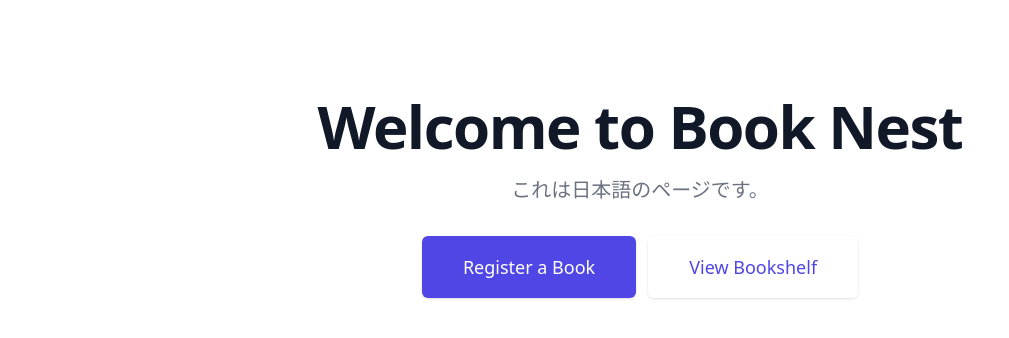
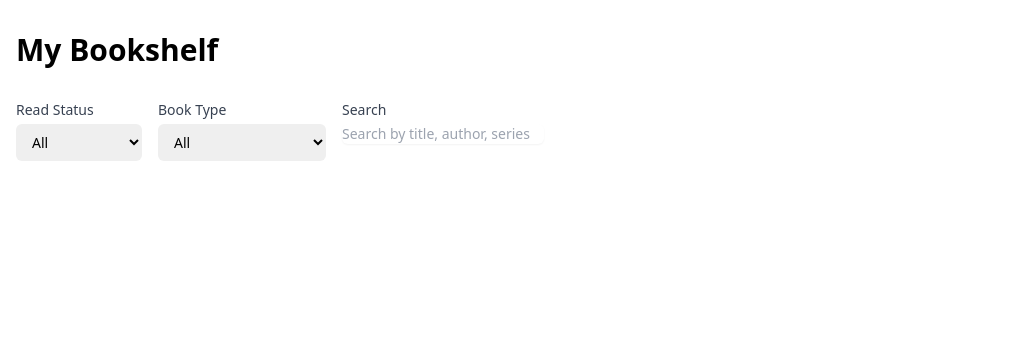
Before and after one commit to gochiAI/BookNest, a Nuxt app: page / in a window 1280 px wide. Shown: the top 338 px of the page, without its empty margins (0-1009 px from the left). Built offline with nearby package versions, Linux system fonts and the light colour scheme.

Commit message:
[add F/f] components/,components/BookFilter [edit/add i18n] BookFilter

```diff
--- a/app.vue
+++ b/app.vue
@@ -1,38 +1,33 @@
 <template>
-  <div class="bg-white">
-    <div class="max-w-7xl mx-auto py-16 px-4 sm:py-24 sm:px-6 lg:px-8">
-      <div class="text-center">
-        <h1 class="text-4xl font-extrabold tracking-tight text-gray-900 sm:text-5xl md:text-6xl">
+<div class="container mx-auto px-4 py-8">
+    <h1 class="text-3xl font-bold mb-8">My Bookshelf</h1>
 
-          <span class="block xl:inline">{{$t('index.greeting')}}</span>
-
-        </h1>
-        <p class="mt-3 max-w-md mx-auto text-base text-gray-500 sm:text-lg md:mt-5 md:text-xl md:max-w-3xl">
-          {{$t('index.description')}}
-        </p>
-        <div class="mt-5 max-w-md mx-auto sm:flex sm:justify-center md:mt-8">
-          <div class="rounded-md shadow">
-            <NuxtLink
-              to="/register"
-              class="w-full flex items-center justify-center px-8 py-3 border border-transparent text-base font-medium rounded-md text-white bg-indigo-600 hover:bg-indigo-700 md:py-4 md:text-lg md:px-10"
-            >
-              Register a Book
-            </NuxtLink>
-          </div>
-          <div class="mt-3 rounded-md shadow sm:mt-0 sm:ml-3">
-            <NuxtLink
-              to="/bookshelf"
-              class="w-full flex items-center justify-center px-8 py-3 border border-transparent text-base font-medium rounded-md text-indigo-600 bg-white hover:bg-gray-50 md:py-4 md:text-lg md:px-10"
-            >
-              View Bookshelf
-            </NuxtLink>
-          </div>
-        </div>
-      </div>
+    <div class="mb-6 flex flex-wrap items-center justify-between">
+      <BookFilter v-model:readStatus="readStatus" v-model:search="search" v-model:bookType="bookType" />
     </div>
   </div>
+  <NuxtPage />
 </template>
 
 <script setup>
-// No additional setup needed for this component
+import { ref, watch } from 'vue'
+import BookFilter from './components/BookFilter.vue'
+
+const readStatus = ref('all')
+const bookType = ref('all')
+const search = ref('')
+
+
+watch(readStatus, (newValue) => {
+  console.log('readStatus:', newValue)
+})
+
+watch(bookType, (newValue) => {
+  console.log('bookType:', newValue)
+})
+
+watch(search, (newValue) => {
+  console.log('search:', newValue)
+})
+
 </script>
--- /dev/null
+++ b/components/BookFilter.vue
@@ -0,0 +1,80 @@
+<template>
+  <div class="flex flex-wrap gap-4">
+    <div class="flex-grow" v-for="filter in filters" :key="filter.id">
+      <label :for="filter.id" class="block text-sm font-medium text-gray-700">{{ filter.label }}</label>
+      <select
+        v-if="filter.type === 'select'"
+        :id="filter.id"
+        :value="$props[filter.id]"
+        class="mt-1 block w-full pl-3 pr-10 py-2 text-base border-gray-300 focus:outline-none focus:ring-indigo-500 focus:border-indigo-500 sm:text-sm rounded-md"
+        @change="$emit(`update:${filter.id}`, $event.target.value)"
+      >
+        <option v-for="option in filter.options" :key="option.value" :value="option.value">
+          {{ option.label }}
+        </option>
+      </select>
+      <input
+        v-else
+        :id="filter.id"
+        :value="$props[filter.id]"
+        :type="filter.type"
+        :placeholder="filter.placeholder"
+        class="mt-1 focus:ring-indigo-500 focus:border-indigo-500 block w-full shadow-sm sm:text-sm border-gray-300 rounded-md"
+        @input="$emit(`update:${filter.id}`, $event.target.value)"
+      >
+    </div>
+  </div>
+</template>
+
+<script setup>
+import { useI18n } from 'vue-i18n';
+const { t } = useI18n();
+
+const props = defineProps({
+  readStatus: {
+    type: String,
+    required: true,
+  },
+  bookType: {
+    type: String,
+    required: true,
+  },
+  search: {
+    type: String,
+    required: true
+  }
+})
+
+defineEmits(['update:readStatus', 'update:bookType', 'update:search'])
+const filters = [
+  {
+    id: 'readStatus',
+    label: t('BookFilter.ReadStatuslabel'),
+    type: 'select',
+    options: [
+      { value: 'all', label: t('BookFilter.ReadStatus.All') },
+      { value: 'read', label: t('BookFilter.ReadStatus.Read') },
+      { value: 'reading', label: t('BookFilter.ReadStatus.Reading') },
+      { value: 'unread', label: t('BookFilter.ReadStatus.Unread') }
+    ]
+  },
+  {
+    id: 'bookType',
+    label: t('BookFilter.BookTypelabel'),
+    type: 'select',
+    options: [
+      { value: 'all', label: t('BookFilter.BookType.All') },
+      { value: '1', label: t('BookFilter.BookType.GeneralBooks') },
+      { value: '2', label: t('BookFilter.BookType.Manga') },
+      { value: '3', label: t('BookFilter.BookType.LightNovel') },
+      { value: '4', label: t('BookFilter.BookType.Other') }
+    ]
+  },
+  {
+    id: 'search',
+    label: t('BookFilter.Searchlabel'),
+    type: 'text',
+    placeholder: t('BookFilter.SearchPlaceholder')
+  }
+]
+</script>
--- a/i18n/english.json
+++ b/i18n/english.json
@@ -3,5 +3,29 @@
     "greeting": "Welcome to Book Nest",
     "description": "これは日本語のページです。",
     "about":"このページにたどり着いたということは、まだあなたは本を登録していませんね。"
+  },
+  "DisplayOptions": {
+    "All": "Show All",
+    "Author": "By Author",
+    "Series": "By Series"
+  },
+  "BookFilter": {
+    "ReadStatuslabel": "Read Status",
+    "BookTypelabel": "Book Type",
+    "Searchlabel": "Search",
+    "ReadStatus": {
+      "All": "All",
+      "Read": "Read",
+      "Reading": "Reading",
+      "Unread": "Unread"
+    },
+    "BookType": {
+      "All": "All",
+      "GeneralBooks": "General Books",
+      "Manga": "Manga",
+      "LightNovel": "Light Novel",
+      "Other": "Other"
+    },
+    "SearchPlaceholder": "Search by title, author, series"
   }
 }
```
Also changed, not shown: i18n/japan.json (+25 -1 lines).
